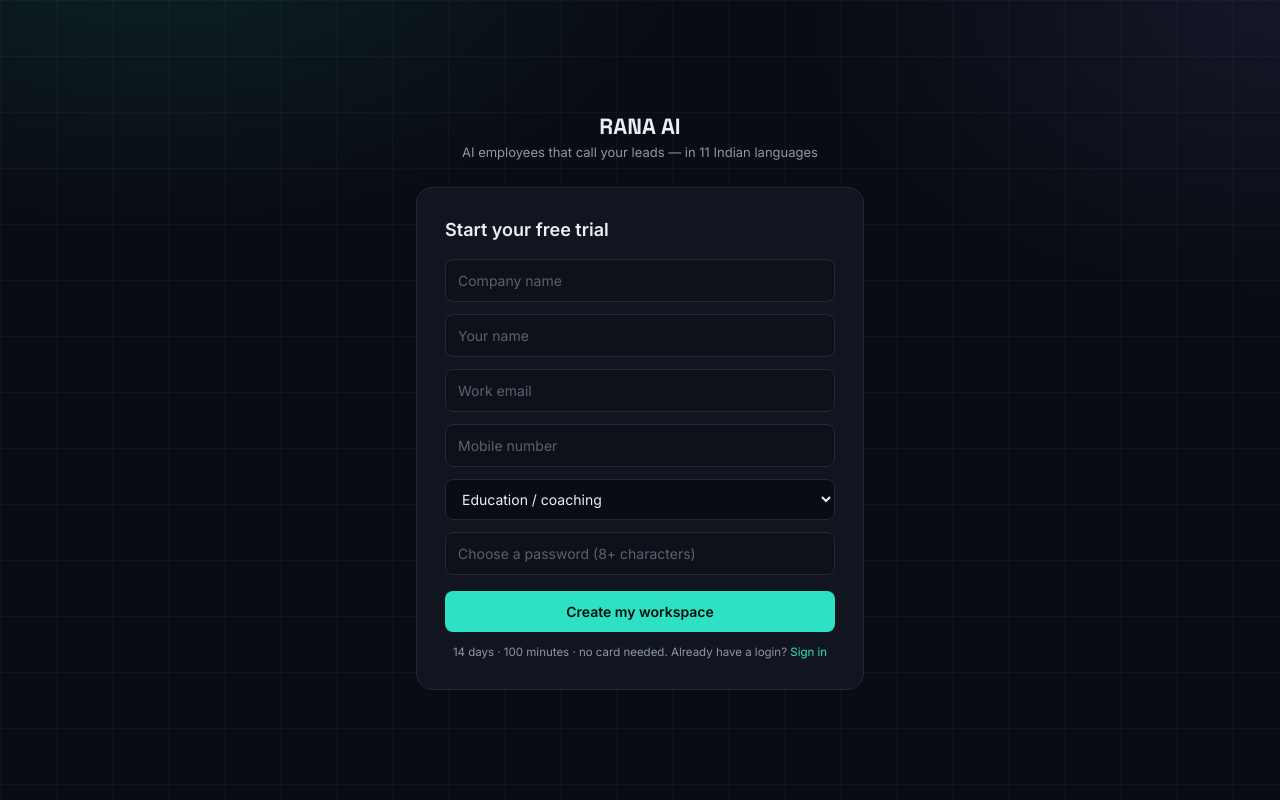
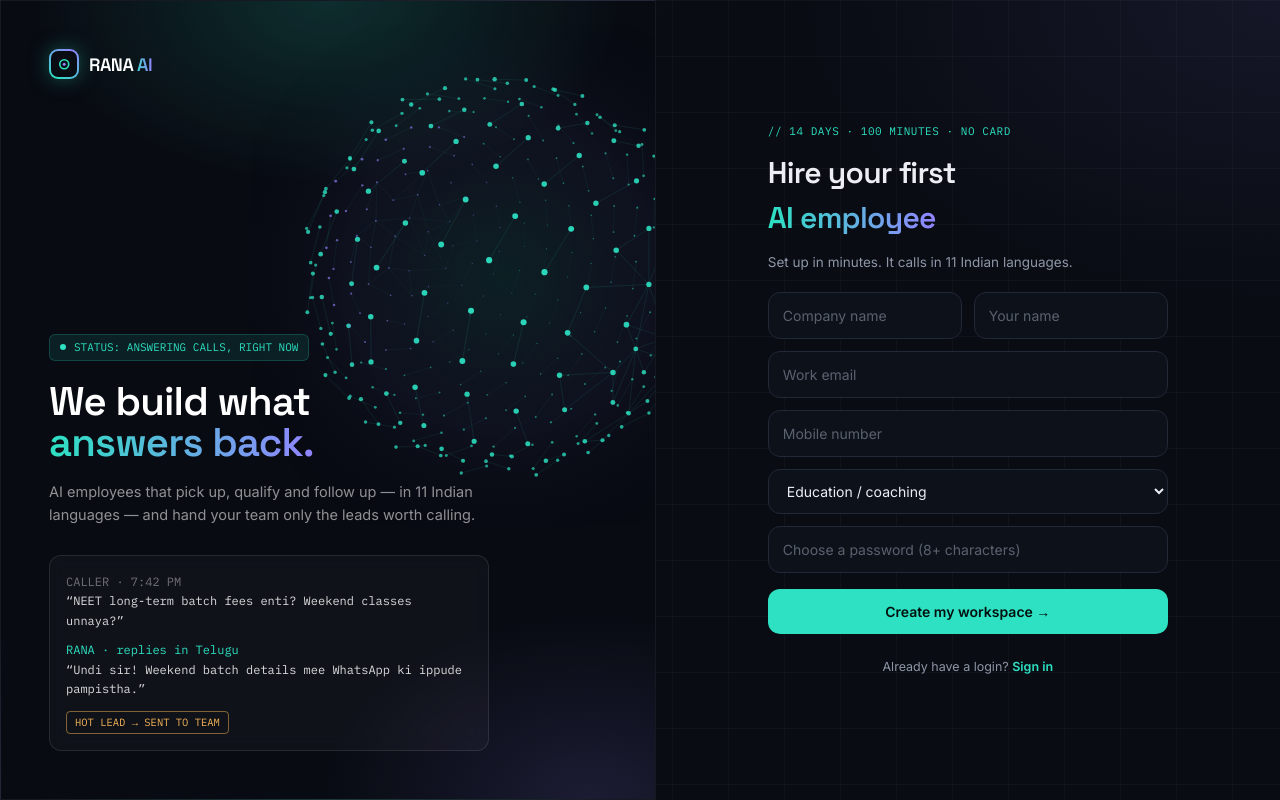
Before and after one commit to sricharanmunagala39-del/Rana.AI, a Next.js app: page /signup in a window 1280 px wide. Built offline with nearby package versions, Linux system fonts and the light colour scheme.

Commit message:
Design system (4c/4): new sign-up screen

```diff
--- a/app/signup/page.tsx
+++ b/app/signup/page.tsx
@@ -1,7 +1,8 @@
 "use client";
 import { useState } from "react";
+import AuthShell from "@/components/AuthShell";
 
-const field = "w-full border border-line rounded-lg px-3 py-2.5 text-[14px] bg-paper outline-none focus:border-signal";
+const field = "w-full border border-line rounded-xl px-3.5 py-3 text-[14px] bg-sunken outline-none focus:border-signal";
 
 /** Public "Start a free trial" page. The workspace waits for RANA HQ's approval before calling is switched on. */
 export default function SignupPage() {
@@ -18,34 +19,33 @@
     } finally { setBusy(false); }
   }
   return (
-    <div className="min-h-screen bg-paper flex items-center justify-center p-4">
-      <div className="w-full max-w-md">
-        <div className="text-center mb-6"><span className="text-[22px] font-display font-bold">RANA AI</span><p className="text-[13px] text-ink-soft">AI employees that call your leads — in 11 Indian languages</p></div>
-        <div className="bg-raised border border-line rounded-2xl p-7 shadow-sm">
+    <AuthShell foot={done ? null : <>Already have a login? <a href="/login" className="text-signal font-semibold">Sign in</a></>}>
       {done ? (
         <div className="flex flex-col gap-3" data-testid="signup-done">
-              <h1 className="text-[18px] font-semibold">You're in the queue</h1>
-              <p className="text-[13.5px] text-ink-soft">We'll switch on your 14-day free trial shortly (usually within a working day) and email you. You can sign in now and start building your first AI employee.</p>
-              <a href="/login" className="bg-signal text-on-accent rounded-lg py-2.5 text-[14px] font-semibold text-center">Sign in</a>
+          <div className="w-12 h-12 rounded-2xl bg-signal-tint text-signal flex items-center justify-center text-[22px] shadow-glow">✓</div>
+          <h1 className="font-display text-[28px] font-semibold tracking-tight">You're in the queue</h1>
+          <p className="text-[13.5px] text-ink-soft leading-relaxed">We'll switch on your 14-day free trial shortly (usually within a working day) and email you. You can sign in now and start building your first AI employee.</p>
+          <a href="/login" className="bg-signal text-on-accent rounded-xl py-3 text-[14px] font-semibold text-center mt-2">Sign in →</a>
         </div>
       ) : (
         <form onSubmit={submit} className="flex flex-col gap-3" data-testid="signup-form">
-              <h1 className="text-[18px] font-semibold mb-1">Start your free trial</h1>
+          <div className="text-[11px] font-mono text-signal tracking-wider">// 14 DAYS · 100 MINUTES · NO CARD</div>
+          <h1 className="font-display text-[30px] font-semibold tracking-tight -mt-0.5">Hire your first<br /><span className="text-gradient">AI employee</span></h1>
+          <p className="text-[13.5px] text-ink-soft mb-2">Set up in minutes. It calls in 11 Indian languages.</p>
+          <div className="grid grid-cols-2 gap-3">
             <input id="su-company" className={field} placeholder="Company name" value={f.company} onChange={(e) => setF({ ...f, company: e.target.value })} />
             <input id="su-name" className={field} placeholder="Your name" value={f.name} onChange={(e) => setF({ ...f, name: e.target.value })} />
+          </div>
           <input id="su-email" className={field} placeholder="Work email" type="email" value={f.email} onChange={(e) => setF({ ...f, email: e.target.value })} />
           <input id="su-phone" className={field} placeholder="Mobile number" inputMode="tel" value={f.phone} onChange={(e) => setF({ ...f, phone: e.target.value })} />
           <select id="su-industry" className={field} value={f.industry} onChange={(e) => setF({ ...f, industry: e.target.value })}>
             <option value="edtech">Education / coaching</option><option value="realestate">Real estate</option><option value="hospitality">Hospitality</option><option value="saas">Software / SaaS</option><option value="other">Other</option>
           </select>
           <input id="su-password" className={field} placeholder="Choose a password (8+ characters)" type="password" value={f.password} onChange={(e) => setF({ ...f, password: e.target.value })} />
-              {err && <div className="text-[12.5px] text-miss bg-miss-tint rounded-lg px-3 py-2">{err}</div>}
-              <button disabled={busy} className="bg-signal text-on-accent rounded-lg py-2.5 text-[14px] font-semibold disabled:opacity-50 mt-1" data-testid="signup-submit">{busy ? "Creating…" : "Create my workspace"}</button>
-              <p className="text-[11.5px] text-ink-soft text-center">14 days · 100 minutes · no card needed. Already have a login? <a href="/login" className="text-signal">Sign in</a></p>
+          {err && <div className="text-[12.5px] text-miss bg-miss-tint border border-miss/20 rounded-xl px-3 py-2">{err}</div>}
+          <button disabled={busy} className="bg-signal text-on-accent rounded-xl py-3 text-[14px] font-semibold disabled:opacity-50 mt-1" data-testid="signup-submit">{busy ? "Creating…" : "Create my workspace →"}</button>
         </form>
       )}
-        </div>
-      </div>
-    </div>
+    </AuthShell>
   );
 }
```
Lines whose indentation alone changed are shown as unchanged.
